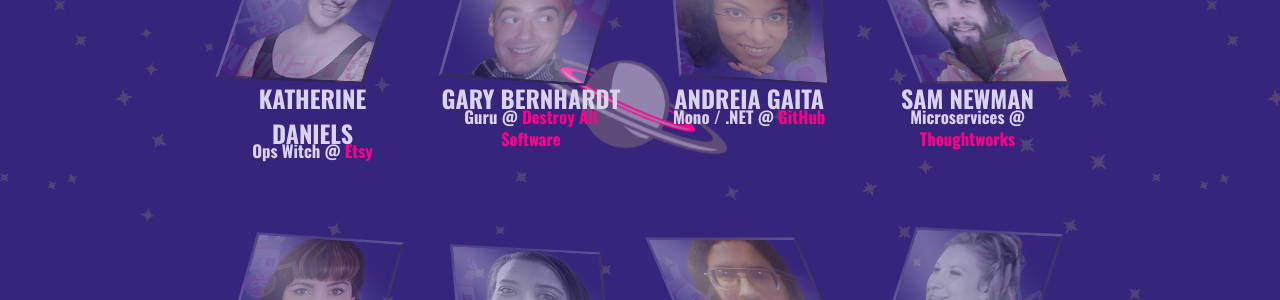
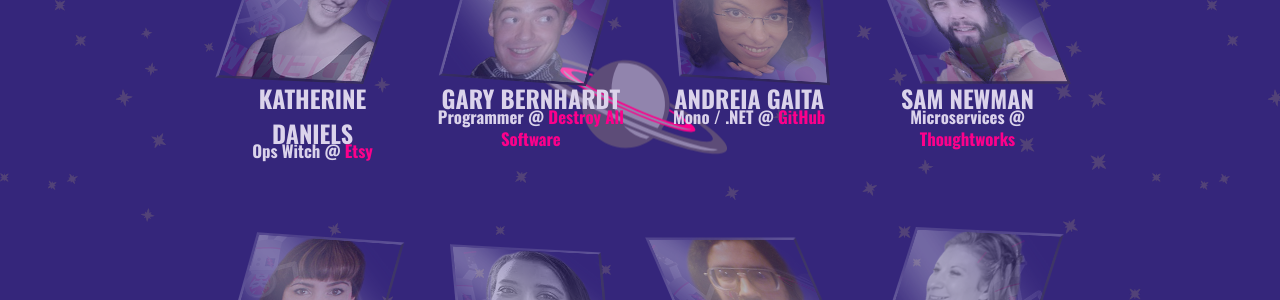
Before and after one commit to mightymuke/codemania.github.io, a Jekyll site: the page built from index.md, in a window 1280 px wide. Shown: the part 866-1166 px from the top of the page. Built offline with Jekyll 4.4.1, drawn with Linux system fonts in a browser that asks for light colours; nearby versions of some CDN libraries; some web fonts are replaced.

Commit message:
Not a guru. A Programmer.
Well, a Creater and Destroyer of Software, actually. But that doesn't fit.

```diff
--- a/index.md
+++ b/index.md
@@ -56,7 +56,7 @@
           <img src="/images/speakers/2016/gary_bernhardt.png" class="speaker2" />
         </div>
         <p>Gary Bernhardt</p>
-        <p class="byline">Guru @ <span class="hilite">Destroy All Software</span></p>
+        <p class="byline">Programmer @ <span class="hilite">Destroy All Software</span></p>
       </div>
       <div class="col-sm-2 col-xs-6 speaker-box speaker-link" id="sh4na">
         <div class="speaker-image-container two">
```
